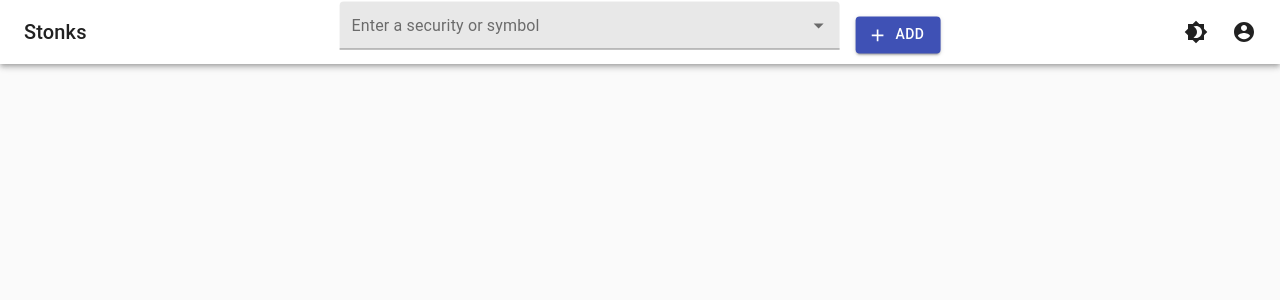
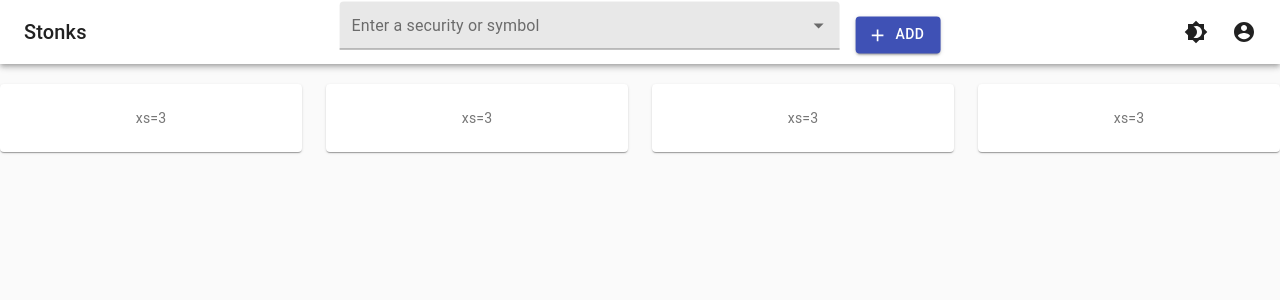
Before and after one commit to aggie-coding-club/stocks-frontend, a React (Create React App) app: page / in a window 1280 px wide. Shown: the top 300 px of the page. Built offline with nearby package versions, Linux system fonts and the light colour scheme.

Commit message:
started grid for stocks

```diff
--- a/src/App.js
+++ b/src/App.js
@@ -2,10 +2,12 @@
 import './App.css';
 import AppBar from './components/dashboard/AppBar';
 import SearchBar from './components/dashboard/SearchBar';
+import StockCards from './components/dashboard/StockCards';
 import useMediaQuery from '@material-ui/core/useMediaQuery';
 import { createMuiTheme, ThemeProvider } from '@material-ui/core/styles';
 import CssBaseline from '@material-ui/core/CssBaseline';
 import React, { useState } from 'react';
+import {SatelliteTwoTone} from "@material-ui/icons";
 
 function App() {
   const prefersDarkMode = useMediaQuery('(prefers-color-scheme: dark)');
@@ -22,12 +24,16 @@
   );
 
   return (
+    <div>
       <ThemeProvider theme={theme}>
         <CssBaseline />
         <div className="App">
           <AppBar />
         </div>
+
       </ThemeProvider>
+      <StockCards />
+    </div>
 
   );
 }
--- /dev/null
+++ b/src/components/dashboard/StockCards.js
@@ -0,0 +1,39 @@
+import React from 'react';
+import { makeStyles } from '@material-ui/core/styles';
+import Paper from '@material-ui/core/Paper';
+import Grid from '@material-ui/core/Grid';
+
+const useStyles = makeStyles((theme) => ({
+  root: {
+    flexGrow: 1,
+  },
+  paper: {
+    padding: theme.spacing(3),
+    marginTop: '20px',
+    textAlign: 'center',
+    color: theme.palette.text.secondary,
+  },
+}));
+
+export default function StockCards() {
+  const classes = useStyles();
+
+  return (
+    <div className={classes.root}>
+      <Grid container spacing={3}>
+        <Grid item xs={3}>
+          <Paper className={classes.paper}>xs=3</Paper>
+        </Grid>
+        <Grid item xs={3}>
+          <Paper className={classes.paper}>xs=3</Paper>
+        </Grid>
+        <Grid item xs={3}>
+          <Paper className={classes.paper}>xs=3</Paper>
+        </Grid>
+        <Grid item xs={3}>
+          <Paper className={classes.paper}>xs=3</Paper>
+        </Grid>
+      </Grid>
+    </div>
+  );
+}
```
Also changed, not shown: src/components/dashboard/stockInfo.js (deleted), 1 other file (tests, documents, lock files or other folders). Lines whose indentation alone changed are shown as unchanged.
